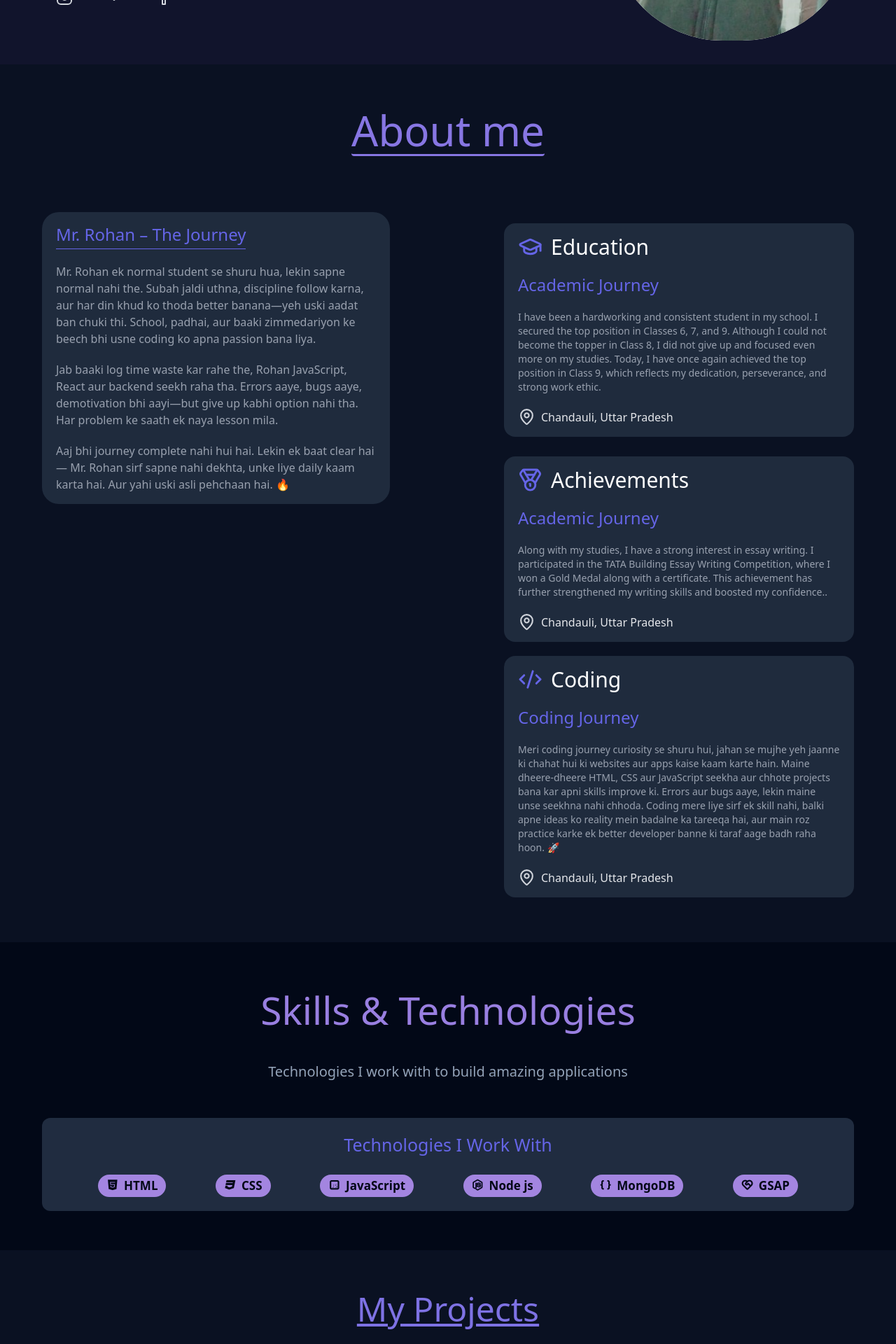
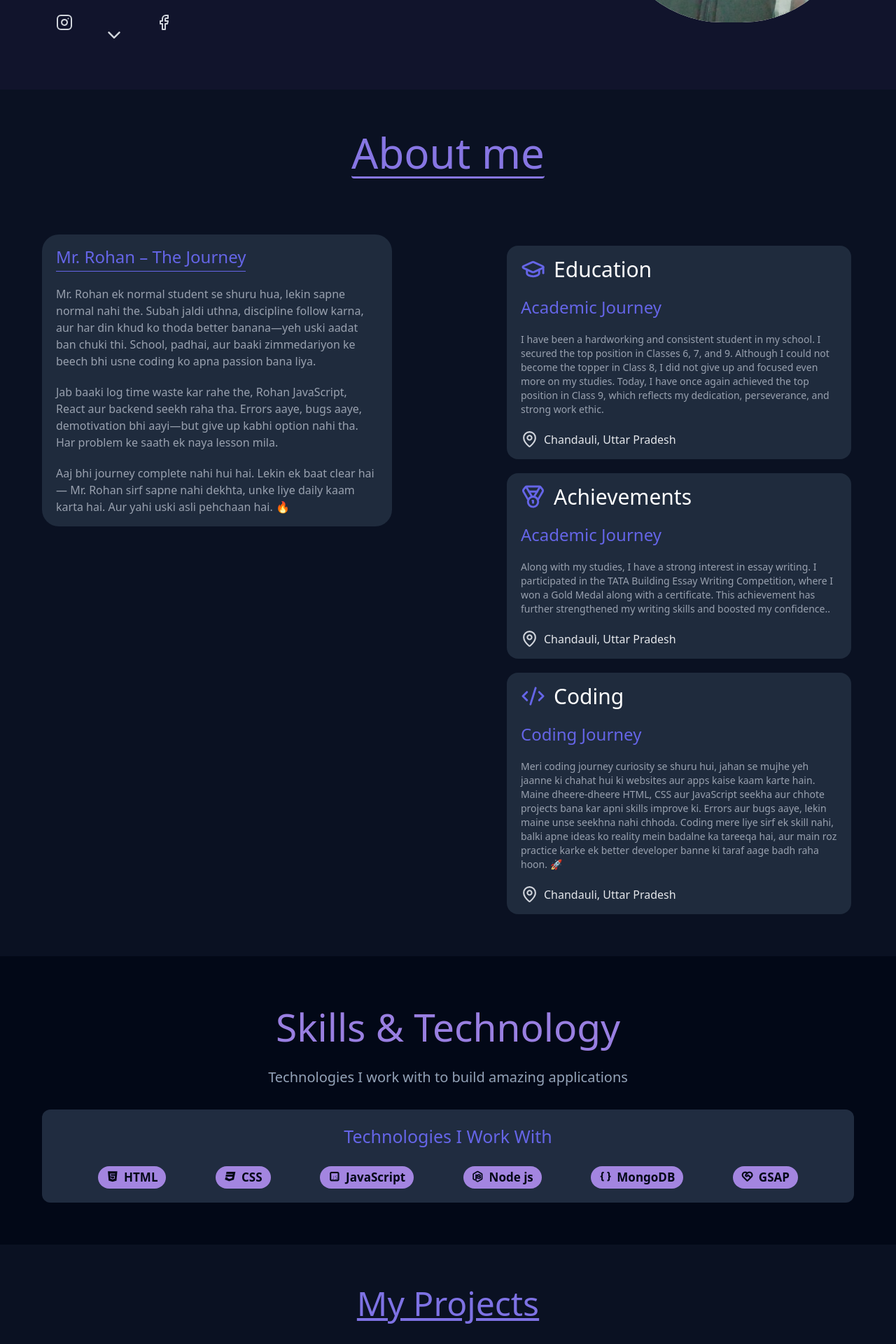
Before and after one commit to TechRoh5/Rohan, a React (Vite) app: page / in a window 1280 px wide. Shown: the part 580-2500 px from the top of the page at 70% size. Built offline with nearby package versions, Linux system fonts and the light colour scheme.

Commit message:
resolved some padding issue

```diff
--- a/src/App.jsx
+++ b/src/App.jsx
@@ -5,6 +5,7 @@ import Page3 from './pages/Page3'
 
 import Page4 from './pages/Page4'
 import Page5 from './pages/Page5'
+import Page6 from './pages/Page6'
 import 'remixicon/fonts/remixicon.css'
 
 const App = () => {
@@ -15,6 +16,7 @@ const App = () => {
       <Page3/>
       <Page4/>
       <Page5/>
+      <Page6/>
     </div>
   )
 }
--- /dev/null
+++ b/src/components/Fotter.jsx
@@ -0,0 +1,14 @@
+import React from 'react'
+
+const Fotter = () => {
+  return (
+    <div className='w-full h-fit pt-10 bg-gray-900 flex justify-center items-baseline'>
+        <div className='flex flex-col gap-2 w-fit h-[100px]  items-center'>
+            <h1 className='text-xl text-white max-[600px]:text-sm'>Created with ♥️ in React Just to Express Myself.</h1>
+            <p className='text-xl text-white max-[600px]:text-sm'>All rights reserved @2025</p>
+            </div>
+    </div>
+  )
+}
+
+export default Fotter
--- a/src/components/Introduction.jsx
+++ b/src/components/Introduction.jsx
@@ -11,7 +11,7 @@ gsap.to(next.current,{
     repeat : -1,
     duration:1,
     yoyo: true ,
-    ease:"power2.out"
+    ease:"expo.out"
 })
 }, [])
 function simple(el){
@@ -36,7 +36,7 @@ function simple(el){
     <div id='bod' className="h-full px-15  items-center flex justify-between bg-[#11142C]">
       <div id='ctf' onMouseMove={(e)=>{move(e)}} onMouseLeave={(el)=>{
         simple(el)
-      }} className="pb-18 mt-10 pt-20 w-[50%] h-full ">
+      }} className="pb-18 pt-20 w-[50%] h-full mt-17  max-[600px]:mt-7">
         <h1 id='maintext' className="text-7xl text-white font-mono font-bold">
           Hi, I'm <span className="text-[#A685E1]">Rohan</span>{" "}
         </h1>
@@ -57,17 +57,17 @@ function simple(el){
           </a>
 
         </div>
-        <div id='icons' className="flex items-center mt-7 gap-8 px-2 text-gray-300">
+        <div id='icons' className="flex items-center w-full mt-0 gap-8 px-2 text-gray-300 mt-9  max-[600px]:mt-1">
           <a href="https://www.instagram.com/rohans_k__?igsh=MWFha3pkd3RrODVkZQ==" className=" hover:bg-[#11172cb0] px-3 py-3 rounded-full "> <Instagram /></a>
-              <a href="#about"> <ChevronDown size={30} /></a>
+              <a href="#about" ref={next}> <ChevronDown size={30} /></a>
           <a  href="https://www.facebook.com/share/1ARV6HsuZz/" className=" hover:bg-[#11172cb0] px-3 py-3 rounded-full "> <Facebook /></a>
           </div>
       </div>
-      <div id='imag'className="w-[30%] [perspective:1000px] h-full mt-8 flex justify-end items-center mt-3 max-[700px]:w-[50%] mt-26  ">
+      <div id='imag'className="w-[30%] [perspective:1000px] h-full mt-1 flex justify-end items-center mt-3 max-[700px]:w-[50%] mt-20  ">
         <div
           ref={boxRef}
         id='penatgon'
-          className="h-[500px] w-fit bg-white rounded-b-[160px] overflow-hidden max-[700px]:w-[400px]"
+          className="h-[435px] w-fit bg-white rounded-b-[160px] overflow-hidden max-[700px]:w-[400px]"
         >
           <img src={profileImg} className="w-full h-full object-cover" alt="" />
         </div>
--- a/src/components/ProjectCards.jsx
+++ b/src/components/ProjectCards.jsx
@@ -1,11 +1,11 @@
 import React from 'react'
 
 const ProjectCards = (props) => {
-    console.log(props);
+
 
   return (
-    <div className='h-fit  rounded-2xl px-5 py-5 flex-col flex items-center bg-[#1D293B] '>
-        <div className='h-fit rounded-2xl overflow-hidden w-full'>
+    <div className='h-fit rounded-2xl px-5 py-5 flex-col flex items-center bg-[#1D293B] w-[500px] max-[700px]:w-[330px]'>
+        <div className='h-fit rounded-2xl overflow-hidden w-[90%]'>
             <img src={props.ImgSrc} className='h-full w-full object-cover'  alt="" />
         </div>
         <div><h1 className=' mt-4 text-2xl text-[#A385E0]'>{props.ProjectName}</h1></div>
--- a/src/index.css
+++ b/src/index.css
@@ -77,10 +77,7 @@ a:hover{
   justify-content: space-around;
 
 }
-#down{
-  position:absolute;
-  left:50%
-}
+
 
 
 }
--- a/src/pages/Page2.jsx
+++ b/src/pages/Page2.jsx
@@ -2,14 +2,14 @@ import React from "react";
 import { GraduationCap, MapPin , Medal,CodeXml} from "lucide-react";
 const Page2 = () => {
   return (
-    <div id='about' className="overflow-x-hidden w-full py-15 px-15  bg-[#0A1122] px-4 py-16 max-[700px]: px-14">
-      <div className="w-full pb-20 flex flex-col items-center justify-center">
+    <div id='about' className="overflow-x-hidden w-full   bg-[#0A1122] px-15 py-15">
+      <div className="w-full  pb-20 flex flex-col items-center justify-center">
         <h1 className="text-6xl whitespace-nowrap inline-block border-b-3 rounded-sm border-[#8776E3] pb-1  font-medium text-[#8776E3]">
           About me
         </h1>
       </div>
       <div className="flex justify-between flex-col min-[940px]:flex-row  items-center min-[900px]:items-start">
-        <div className=" w-[350px] min-[940px]:w-3/7 px-5 transition-[0.2s] px-1 py-4 h-fit rounded-3xl bg-[#1F2B3D]">
+        <div className="w-[500px] max-[700px]:w-[335px] px-5 transition-[0.2s]  py-4 h-fit rounded-3xl bg-[#1F2B3D]">
           <h2 className="text-2xl text-[#6565E7] inline-block border-b-1 border-[#6565E7] pb-1">
             Mr. Rohan – The Journey
           </h2>
@@ -33,7 +33,7 @@ const Page2 = () => {
           </h3>
         </div>
 
-        <div id='edu' className="flex gap-5 items-center  flex-col w-[500px] h-fit ">
+        <div id='edu' className="flex gap-5  items-center px-1  flex-col w-[500px] h-fit  max-[700px]:px-3">
           <div className=" h-fit w-5/7 min-[940px]:w-7/7 mt-4 p-4 px-5 py-4 w-3/7 rounded-2xl bg-[#1F2B3D]">
             <h1 className="text-3xl text-[#fff] flex gap-3 font-medium">
               {" "}
@@ -50,7 +50,7 @@ const Page2 = () => {
               Pradesh
             </h3>
           </div>
-          <div className="w-5/7  min-[940px]:w-7/7 mt-2 p-4  h-fit  px-5 py-4 w-3/7 rounded-2xl bg-[#1F2B3D]">
+          <div className="w-5/7  min-[940px]:w-7/7  p-4  h-fit  px-5 py-4 w-3/7 rounded-2xl bg-[#1F2B3D]">
             <h1 className="text-3xl text-[#fff] flex gap-3 font-medium">
               {" "}
               <Medal size={35} className="text-[#6565E7]" />
--- a/src/pages/Page3.jsx
+++ b/src/pages/Page3.jsx
@@ -2,23 +2,23 @@ import React from "react";
 
 const Page3 = () => {
   return (
-    <div id='skill' className="items-center flex flex-col w-full h-fit  px-15 py-14 gap-8  bg-[#020817]">
-      <h1 className=" whitespace-nowrap  text-[35px] min-[650px]:text-[55px] text-[#997FE1] font-medium">
-        Skills & Technologies
+    <div id='skill' className="items-center flex flex-col w-full h-fit  px-15 py-15 gap-4  bg-[#020817]  max-[600px]:px-7 ">
+      <h1 className=" whitespace-nowrap text-[35px] min-[650px]:text-[55px] text-[#997FE1] font-medium ">
+        Skills & Technology
       </h1>
-      <h2 className="  whitespace-nowrap text-[15px] min-[650px]:text-xl  text-[rgb(148,163,184)] text-xl ">
+      <h2 className="whitespace-nowrap text-[12px] min-[650px]:text-xl text-[rgb(148,163,184)] ">
         Technologies I work with to build amazing applications
       </h2>
-      <div className="w-full h-fit px-20 py-5  bg-[#202C40] rounded-xl py-5 mt-5 flex flex-col gap-6 items-center">
+      <div className="w-full h-fit px-20 bg-[#202C40]  rounded-xl py-5  mt-4 flex flex-col gap-6 items-center">
         <div className=" ">
-          <h1 className=" whitespace-nowrap text-[20px] min-[650px]:text-[25px] text-center whitespace-nowrap text-[#6565E7]  font-medium">
+          <h1 className=" whitespace-nowrap text-[20px] min-[650px]:text-[25px] text-center  text-[#6565E7]  font-medium">
             Technologies I Work With
           </h1>
         </div>
         <div
           className=" flex items-center
   min-[550px]:flex-row
-  min-[550px]:justify-between flex-col items-center gap-2 shrink-0 flex-wrap  w-full"
+  min-[550px]:justify-between flex-col gap-2 shrink-0 flex-wrap  w-full"
         >
           <h1  className="bg-[#A385E0] cursor-pointer  items-center flex gap-2 text-[#020817] font-semibold text-sm px-3 py-1  min-[670px]:text-[17px] hover:bg-[#6565E7] hover:scale-[1.1] transition-[0.1s] rounded-full">
             <i class="ri-html5-fill"></i> HTML
--- a/src/pages/Page4.jsx
+++ b/src/pages/Page4.jsx
@@ -21,9 +21,9 @@ const Page4 = () => {
 
   ]
   return (
-    <div id='project' className='h-fit px-15 pb-10 gap-6 flex flex-col items-center pb-1 w-full bg-[#0A1122]'>
-        <div className='w-full flex-col mb-2 flex items-center text-[#7E72E4] font-medium underline  pt-15 pb-5 bg-[]'>
-          <h1 className='text-5xl'>My Projects</h1>
+    <div id='project' className='h-fit px-15 pb-10 gap-6 flex flex-col items-center w-full  bg-[#0A1122] max-[700px]:px-6'>
+        <div className='w-[80%] flex-col mb-2 flex items-center text-[#7E72E4] font-medium underline  pt-15 pb-5 '>
+          <h1 className='text-5xl whitespace-nowrap'>My Projects</h1>
         </div>
         <div className='w-fit max-[810px]:w-full mt-3 flex flex-col items-center h-fit '>
              <p className=' text-[#94A3B8] whitespace-nowrap text-[xl] max-[810px]:text-[10px]   min-[810px]:text-xl'>A showcase of my recent work and personal projects. Each project</p>
--- a/src/pages/Page5.jsx
+++ b/src/pages/Page5.jsx
@@ -2,8 +2,8 @@ import { Mail, Phone, MapPin, Github, Linkedin, Instagram } from "lucide-react";
 
 const Contact = () => {
   return (
-    <section  className="w-full min-h-screen bg-[#020817] px-4 py-16 max-[700px]: px-14">
-      <div id='contact' className="max-w-6xl mx-auto grid gap-8 md:grid-cols-2">
+    <section  className="w-full min-h-screen bg-[#020817]  px-13 py-16 max-[700px]:px-7">
+      <div id='contact' className="w-8xl   mx-auto grid gap-20 md:grid-cols-2">
 
         {/* LEFT – FORM */}
         <div className="bg-[#0b1225] rounded-2xl p-6 md:p-8 shadow-lg">
--- /dev/null
+++ b/src/pages/Page6.jsx
@@ -0,0 +1,12 @@
+import React from 'react'
+import Fotter from '../components/Fotter'
+
+const Page6 = () => {
+  return (
+    <div>
+        <Fotter/>
+    </div>
+  )
+}
+
+export default Page6
```
